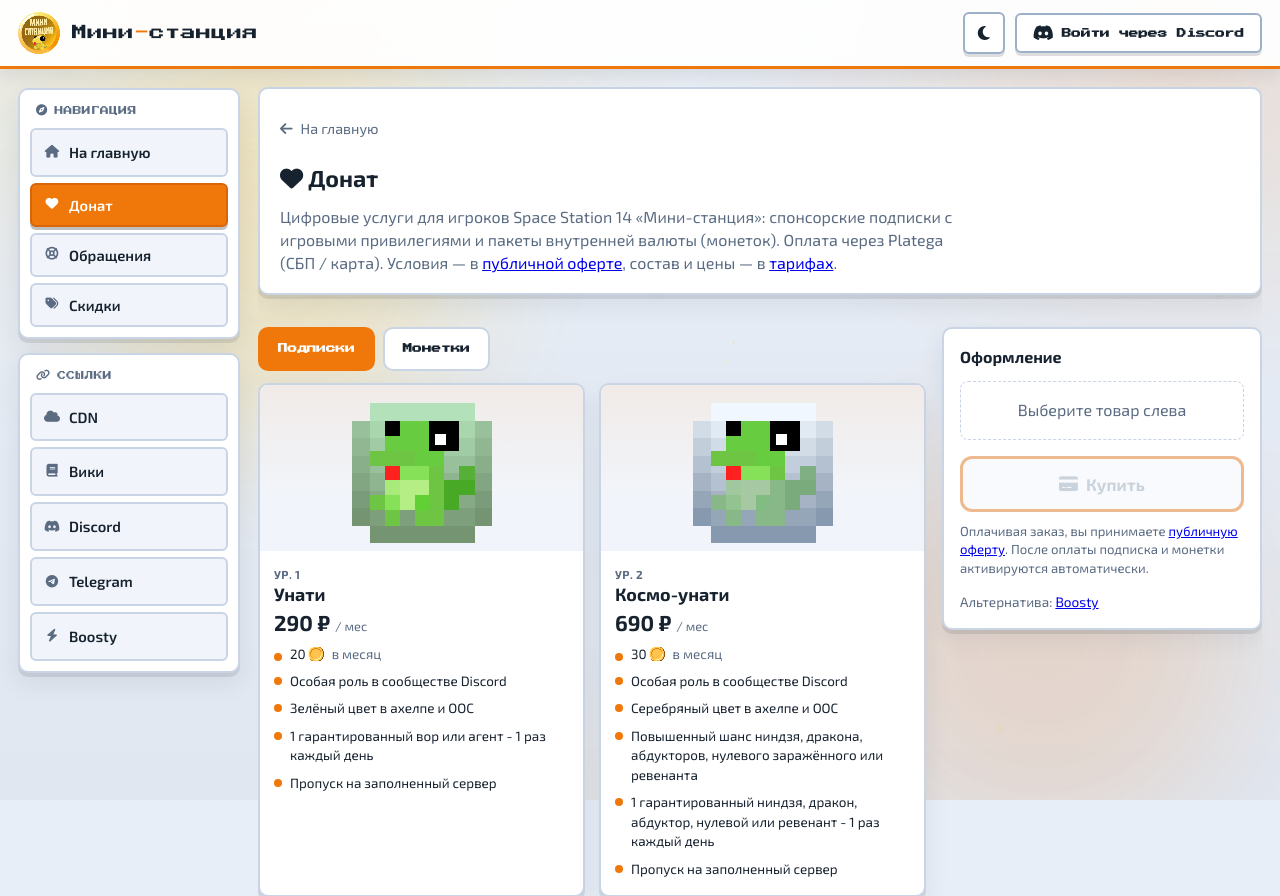
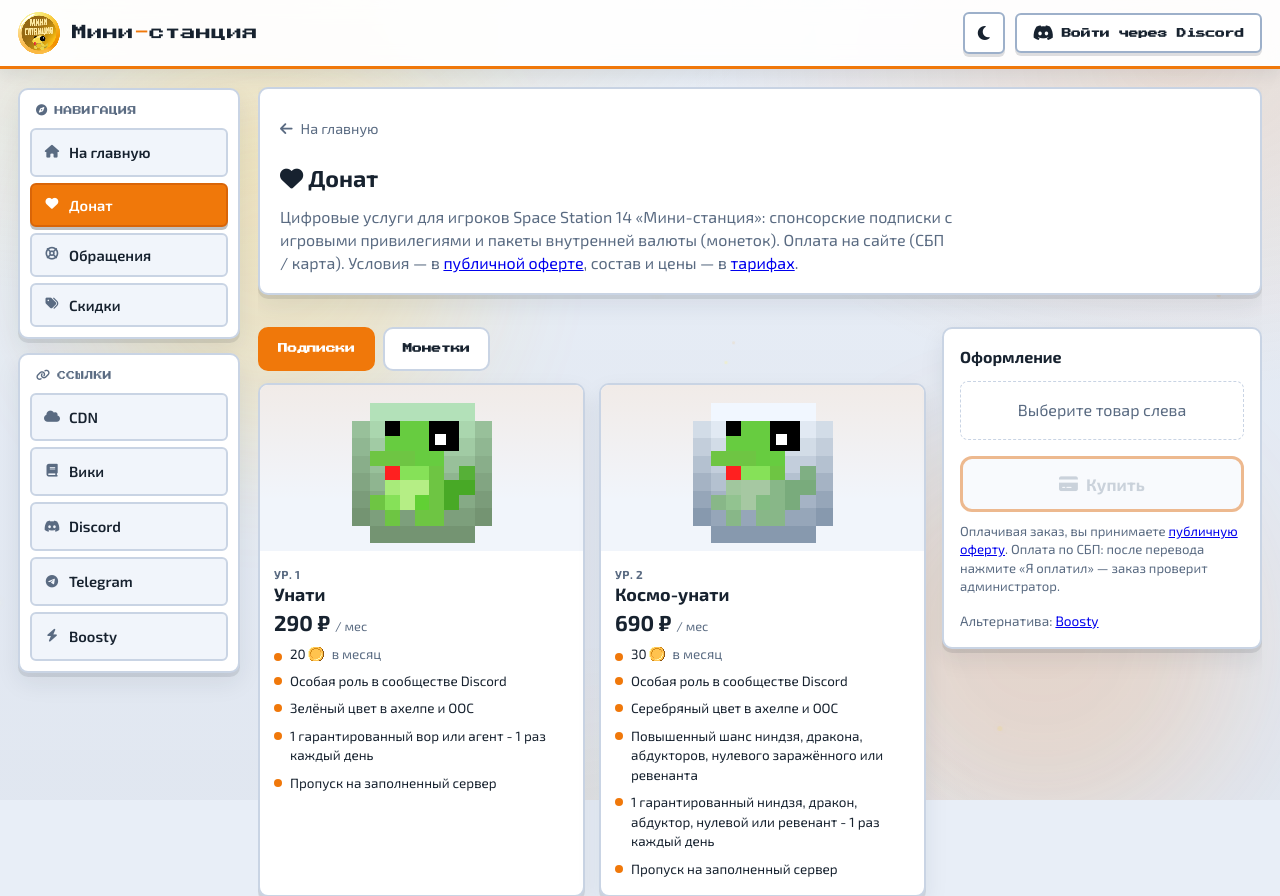
Before and after one commit to ministation/token_site, a FastAPI app: page /donate in a window 1280 px wide. Shown: the top 896 px of the page. Run offline with FastAPI, Linux system fonts and the light colour scheme; data that the repository does not hold is empty; parts of the project's set-up code (start-up, migrations or seed data) failed here and were passed over.

Commit message:
убрал оплату на время, ждем робокассу

```diff
--- a/app/config.py
+++ b/app/config.py
@@ -76,6 +76,8 @@ SELLER_STATUS = os.getenv("SELLER_STATUS", "Самозанятый")
 SITE_PUBLIC_URL = os.getenv("SITE_PUBLIC_URL", "https://ministation.ru").rstrip("/")
 
 # Platega.io — ключи выдаёт менеджер / ЛК «Настройки»
+# По умолчанию выключена (сомнительный провайдер); код/callback остаются на случай включения.
+PLATEGA_ENABLED = os.getenv("PLATEGA_ENABLED", "0").strip().lower() in ("1", "true", "yes")
 PLATEGA_MERCHANT_ID = os.getenv("PLATEGA_MERCHANT_ID", "")
 PLATEGA_SECRET = os.getenv("PLATEGA_SECRET", "")
 PLATEGA_API_BASE = os.getenv("PLATEGA_API_BASE", "https://app.platega.io").rstrip("/")
--- a/app/services/donations.py
+++ b/app/services/donations.py
@@ -14,6 +14,7 @@ from app.config import (
     MANUAL_SBP_ENABLED,
     PLATEGA_API_BASE,
     PLATEGA_DEFAULT_METHOD,
+    PLATEGA_ENABLED,
     PLATEGA_MERCHANT_ID,
     PLATEGA_SECRET,
     SBP_PAY_LINK,
@@ -161,7 +162,7 @@ _PLATEGA_METHOD_ALIASES = {
 
 
 def platega_configured() -> bool:
-    return bool(PLATEGA_MERCHANT_ID and PLATEGA_SECRET)
+    return bool(PLATEGA_ENABLED and PLATEGA_MERCHANT_ID and PLATEGA_SECRET)
 
 
 def robokassa_configured() -> bool:
@@ -173,7 +174,7 @@ def payments_available() -> bool:
 
 
 def payment_mode() -> str:
-    # Приоритет: Platega → Robokassa → ручной СБП
+    # Platega только при PLATEGA_ENABLED=1; иначе Robokassa → ручной СБП
     if platega_configured():
         return "platega"
     if robokassa_configured():
--- a/static/js/donations.js
+++ b/static/js/donations.js
@@ -602,10 +602,13 @@ function updateDonateCheckoutUI() {
 
     if (hint && mode === 'platega') {
         hint.innerHTML = 'Оплачивая заказ, вы принимаете <a href="/#/offer">публичную оферту</a>. '
-            + 'Откроется безопасная страница Platega (СБП / карта). После оплаты привилегии активируются автоматически.';
+            + 'Откроется безопасная страница оплаты (СБП / карта). После оплаты привилегии активируются автоматически.';
     } else if (hint && mode === 'robokassa') {
         hint.innerHTML = 'Оплачивая заказ, вы принимаете <a href="/#/offer">публичную оферту</a>. '
-            + 'Откроется безопасная страница Robokassa (СБП / карта). После оплаты привилегии активируются автоматически.';
+            + 'Откроется безопасная страница оплаты (СБП / карта). После оплаты привилегии активируются автоматически.';
+    } else if (hint && mode === 'manual_sbp') {
+        hint.innerHTML = 'Оплачивая заказ, вы принимаете <a href="/#/offer">публичную оферту</a>. '
+            + 'Оплата по СБП: после перевода нажмите «Я оплатил» — заказ проверит администратор.';
     }
 
     if (!item) {
--- a/templates/donate_page.html
+++ b/templates/donate_page.html
@@ -94,7 +94,7 @@
 
     <script src="/static/js/common.js"></script>
     <script src="/static/js/chat.js"></script>
-    <script src="/static/js/donations.js?v=sale4"></script>
+    <script src="/static/js/donations.js?v=sale5"></script>
     <script src="/static/js/support.js"></script>
     <script>
         function setDonateNavOpen(open) {
--- a/templates/partials/donate.html
+++ b/templates/partials/donate.html
@@ -5,7 +5,7 @@
         <p>
             Цифровые услуги для игроков Space Station 14 «Мини-станция»:
             спонсорские подписки с игровыми привилегиями и пакеты внутренней валюты (монеток).
-            Оплата через Platega (СБП / карта). Условия — в <a href="/#/offer">публичной оферте</a>,
+            Оплата на сайте (СБП / карта). Условия — в <a href="/#/offer">публичной оферте</a>,
             состав и цены — в <a href="/#/pricing">тарифах</a>.
         </p>
     </header>
```
Also changed, not shown: 1 other file.
